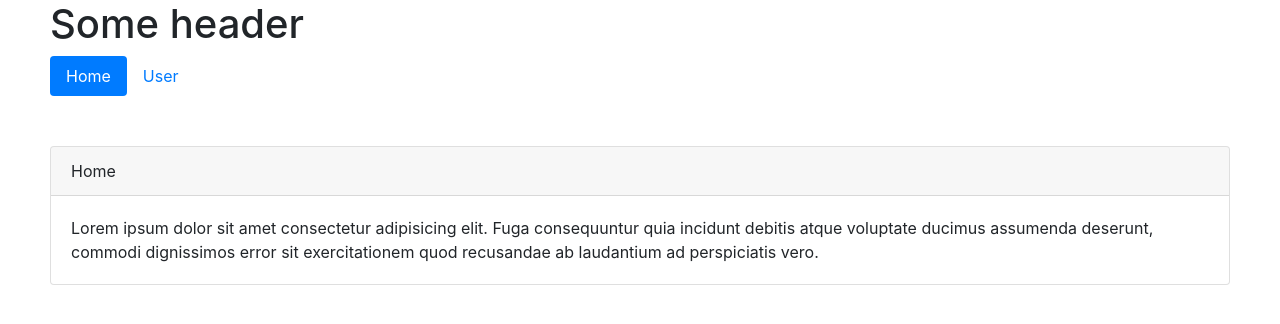
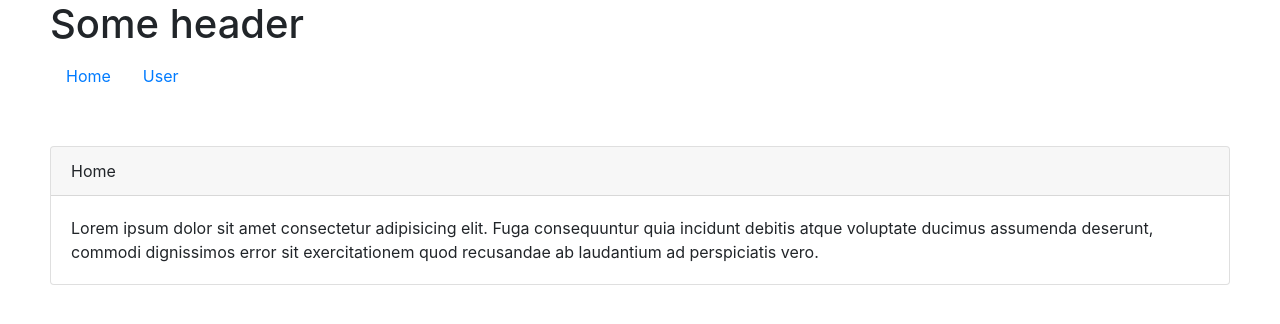
Before and after one commit to dzarezenko/beetroot2-vue-routing, a Vue app: page / in a window 1280 px wide. Shown: the top 324 px of the page. Built offline with nearby package versions, Linux system fonts and the light colour scheme.

Commit message:
Router links as objects

```diff
--- a/src/App.vue
+++ b/src/App.vue
@@ -6,7 +6,7 @@
 
     <ul class="nav nav-pills">
       <li class="nav-item">
-        <router-link class="nav-link" to="/" active-class="active" exact>Home</router-link>
+        <router-link class="nav-link" :to="{ name: 'home-page' }" active-class="active" exact>Home</router-link>
       </li>
       <li class="nav-item">
         <router-link class="nav-link" to="/user" active-class="active">User</router-link>
--- a/src/components/User.vue
+++ b/src/components/User.vue
@@ -4,7 +4,7 @@
       User
     </div>
     <div class="card-body">
-      <button type="button" class="btn btn-danger" @click="goHome">Danger</button>
+      <button type="button" class="btn btn-danger" @click="goHome">Back Home</button>
     </div>
   </div>
 </template>
@@ -13,7 +13,10 @@
 export default {
   methods: {
     goHome() {
-      this.$router.push("/");
+      this.$router.push({
+        //path: "/"
+        name: "home-page"
+      });
     },
   },
 }
--- a/src/main.js
+++ b/src/main.js
@@ -21,6 +21,7 @@ const router = new VueRouter({
   mode: "history",
   routes: [
     { path: "/", component: Home },
+    { path: "/home", component: Home, name: "home-page" },
     { path: "/user", component: User }
   ],
 });
```
